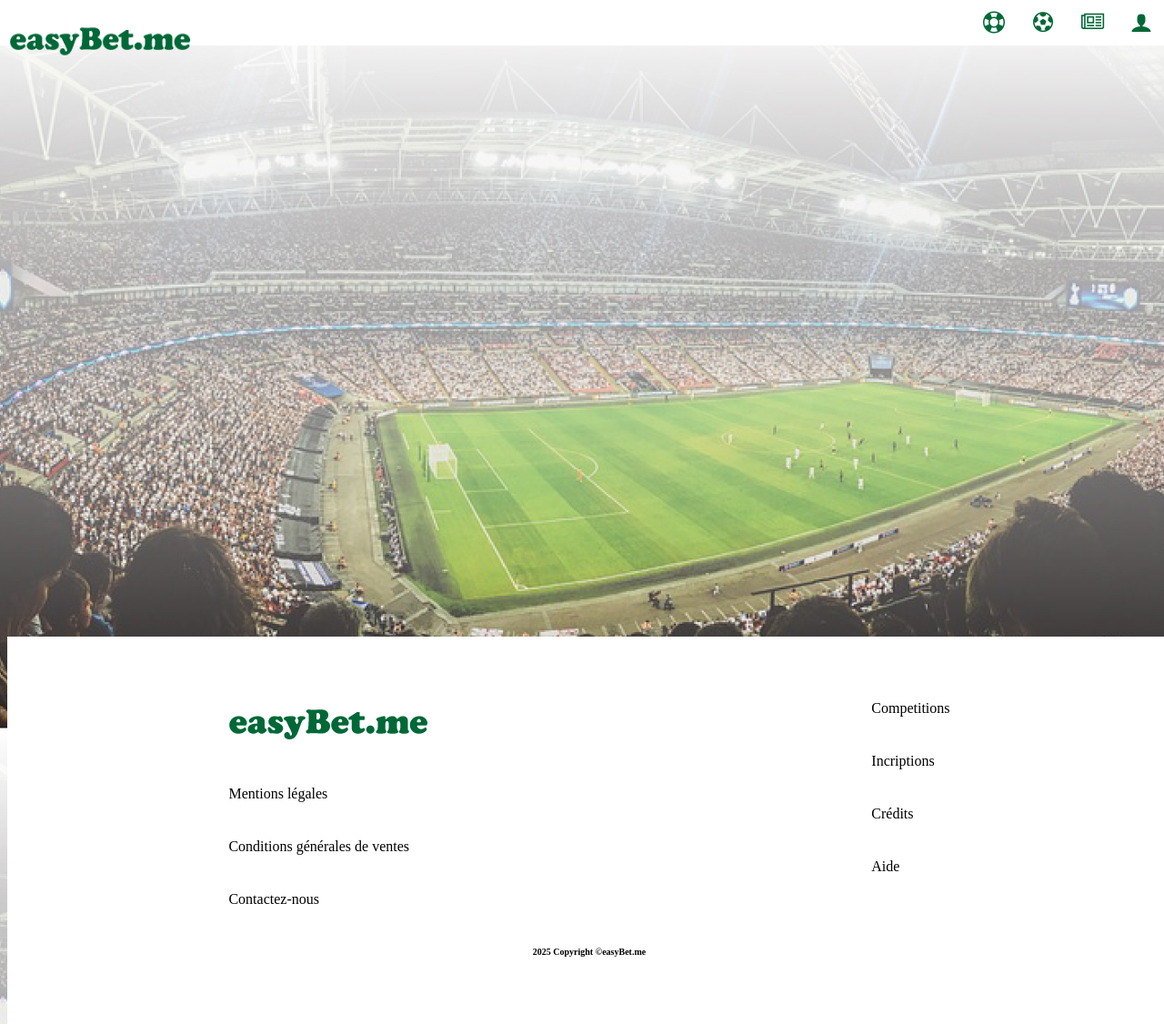
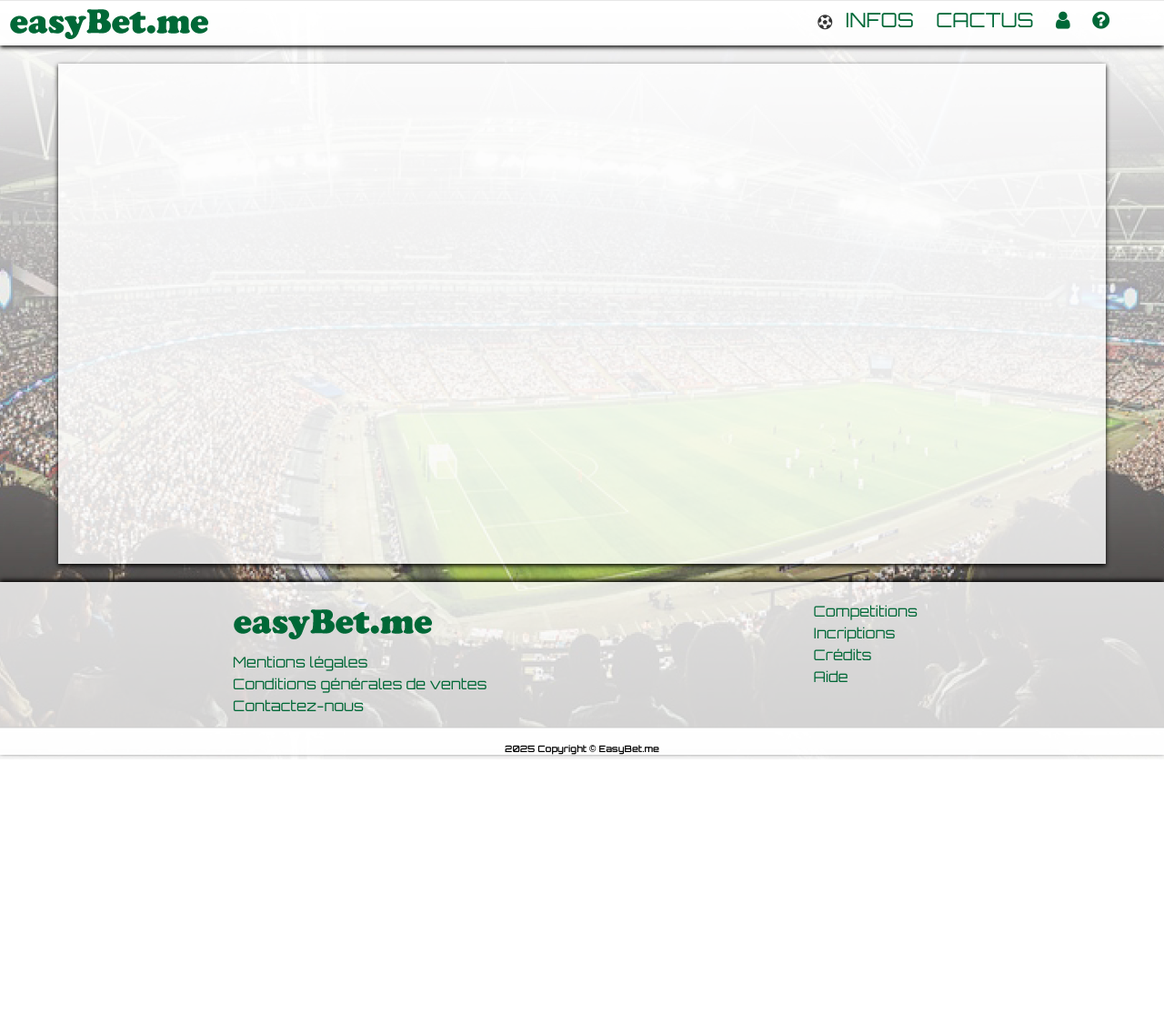
Before and after one commit to lienhartm/EasyBetMe, a PHP site: page / in a window 1280 px wide. Shown: the whole page at 91% size. After the commit the page ends 834 px from the top, so only its background shows below. Run offline with PHP 8.4, Linux system fonts and the light colour scheme; data that the repository does not hold is empty; some web fonts are replaced.

Commit message:
correcion style template

```diff
--- /dev/null
+++ b/php/styles/style.css
@@ -0,0 +1,114 @@
+html { width:100%; height:100%; }
+
+body {
+    background-image:url('../images/football.jpg');
+    background-position: center center;
+    background-size: cover;
+    background-repeat: no-repeat;
+    background-attachment: fixed;
+    font-family: 'Orbitron', sans-serif;
+    margin:0;
+    padding:0;
+    color: #333;
+    font-size: 16px;
+    line-height: 1.5em;
+}
+
+header {
+    width:100%;
+    height:50px;
+    position:fixed;
+    top:0;
+    left:0;
+    padding:0;
+    z-index:100;
+    background:rgba(255,255,255, 0.8);
+    box-shadow: 0 2px 5px rgba(0,0,0,1);
+}
+
+header > h1 {
+    cursor:pointer;
+    width:200px;
+    height:0px;
+    padding:0 10px;
+    float:left;
+    margin:0;
+    box-sizing:border-box;
+}
+
+header > nav {
+    width:auto;
+    height:50px;
+    position:absolute;
+    top:10px;
+    right:50px;
+}
+
+header > nav a {
+    display:inline-block;
+    height:40px;
+    padding-inline:10px;
+    text-align:center;
+    color:rgb(0,104,55);
+    font-size:22px;
+    text-decoration:none;
+    transition: all 0.3s ease-in-out;
+}
+
+/**/
+
+main {
+    width:90%;
+    max-width:1200px;
+    margin:70px auto 0 auto;
+    min-height:calc(100vh - 250px);
+    background:rgba(255,255,255, 0.8);
+    box-shadow: 0 2px 5px rgba(0,0,0,1);
+    padding:20px;
+    box-sizing:border-box;
+}
+
+/**/
+
+footer {
+    width:100%;
+    height:150px;
+    background:rgba(255,255,255, 0.8);
+    box-shadow: 0 -2px 5px rgba(0,0,0,1);
+    position:relative;
+    bottom:0;
+    left:0;
+    padding:20px 0;
+    margin-top:20px;
+    clear:both;
+}
+
+div.column > a {
+    display:inline-block;
+    margin-right:15px;
+    color:rgb(0,104,55);
+    font-size:1em;
+    transition: all 0.3s ease-in-out;
+    text-decoration:none;
+}
+
+div.column > a:hover {
+    color:rgb(0,150,75);
+    text-decoration:underline;
+}
+
+footer .footer {
+    width:60%;
+    max-width:1200px;
+    margin:0 auto;
+    display:flex;
+    justify-content:space-between;
+    align-items:flex-start;
+}
+
+h6 {
+    font-size:1.2em;
+    font-weight:600;
+    margin-bottom:10px;
+    color:rgb(0,104,55);
+}
--- a/php/template.php
+++ b/php/template.php
@@ -23,8 +23,8 @@
     <link href="https://fonts.googleapis.com/css2?family=Caprasimo&family=Orbitron:wght@400;500;600;700;800;900&display=swap" rel="stylesheet">
     <link rel="stylesheet" href="https://cdnjs.cloudflare.com/ajax/libs/font-awesome/4.7.0/css/font-awesome.min.css">
 
-    <link href="/styles/knacss.css" rel="stylesheet" type="text/css" />
-    <link href="/styles/styles.css" rel="stylesheet" type="text/css" />
+    <!--<link href="/styles/knacss.css" rel="stylesheet" type="text/css" />-->
+    <link href="/styles/style.css" rel="stylesheet" type="text/css" />
 
     <meta charset="utf-8" />
     <meta http-equiv="content-language" content="fr" />
@@ -66,13 +66,11 @@
 	<h1 onclick="document.location.href='/'"><img src="/images/logo-easybet.png" alt="esayBet - Welcome" /></h1>
 
 	<nav>
-	<?
-    $help = '&#xea09;';
-    $help = '&#xe941;';
-    ?>
-    <a href="index.php?action=aide"><span class="icon"><?=$help;?></span></a>
-    <a href="index.php?action=informations"><i class="fa fa-soccer-ball-o" style="padding:13px;font-size:22px;color:rgb(0,104,55);" ></i></a>
-    <a href="index.php?action=news"><i class="fa" style="padding:13px;font-size:22px;color:rgb(0,104,55);">&#xf1ea;</i></a>
+
+        <span class="fa icon">&#xf1e3;</span>
+
+        <a href="index.php?action=informations" class="icon">INFOS</a>
+        <a href="index.php?action=news" class="icon">CACTUS</a>
 
     <? if($_SESSION['login']==1 && ($User['id']==1 || $User['id']==2  || $User['id']==31)):?>
 	    <a href="index.php?action=admin"><span class="icon">&#xe994;</span></a>
@@ -84,12 +82,14 @@
 	    <a href="index.php?action=penalty"><span class="icon">&#xe915;</span></a>
 	<? endif; ?>
 	<? $nav_link = ($_SESSION['login']==1) ? $Url.'/profile' : $Url.'/login'; ?>
-	<a href="index.php?action=profile"><span  class="icon">&#xe971;</span></a>
 
+    	<a href="index.php?action=profile"><span  class="fa icon">&#xf007;</span></a>
+
+        <a href="index.php?action=aide"><span class="fa icon">&#xf059;</span></a>
 </nav>
 
 </header>
-<div class="gradient"></div>
+<!--<div class="gradient"></div> ? MESSAGE ?-->
 <main>
 	<?php $contenu ?>
 </main>
@@ -110,7 +110,7 @@
 			</div>
 		</div>
 
-		<h6><?=date("Y",time())?> Copyright ©easyBet.me</h6>
+		<h6><?=date("Y",time())?> Copyright © EasyBet.me</h6>
 	</footer>
 </body>
 </html>
```
Also changed, not shown: README.md.
